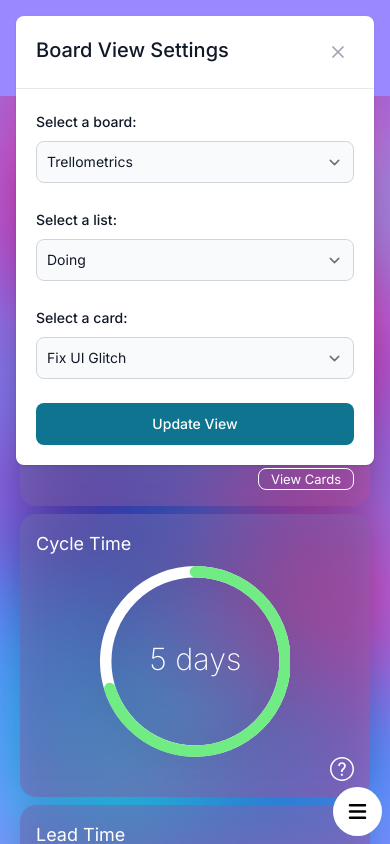
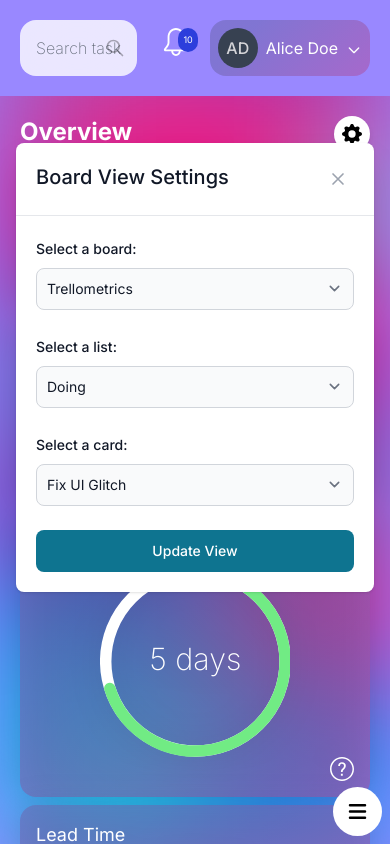
Before and after one commit to pixelRena/Trello-Dashboard, a Next.js app: page / in a window 390 px wide. Both pictures are taken after a click on the button 352 px from the left and 134 px from the top of the page. Built offline with nearby package versions, Linux system fonts and the light colour scheme.

Commit message:
[Style] Adjusted positioning of modal on mobile

```diff
--- a/components/board-dropdown/board-dropdown-modal.component.jsx
+++ b/components/board-dropdown/board-dropdown-modal.component.jsx
@@ -7,7 +7,7 @@ export default function BoardDropdownModal() {
 
     return(
         <Modal
-            className="w-full top-1/2 -translate-y-1/2 !bg-transparent lg:hidden"
+            className="w-full h-full top-[15%] !bg-transparent lg:hidden"
             show={isModalOpen}
             onClose={() => setIsModalOpen(!isModalOpen)}
         >
```
